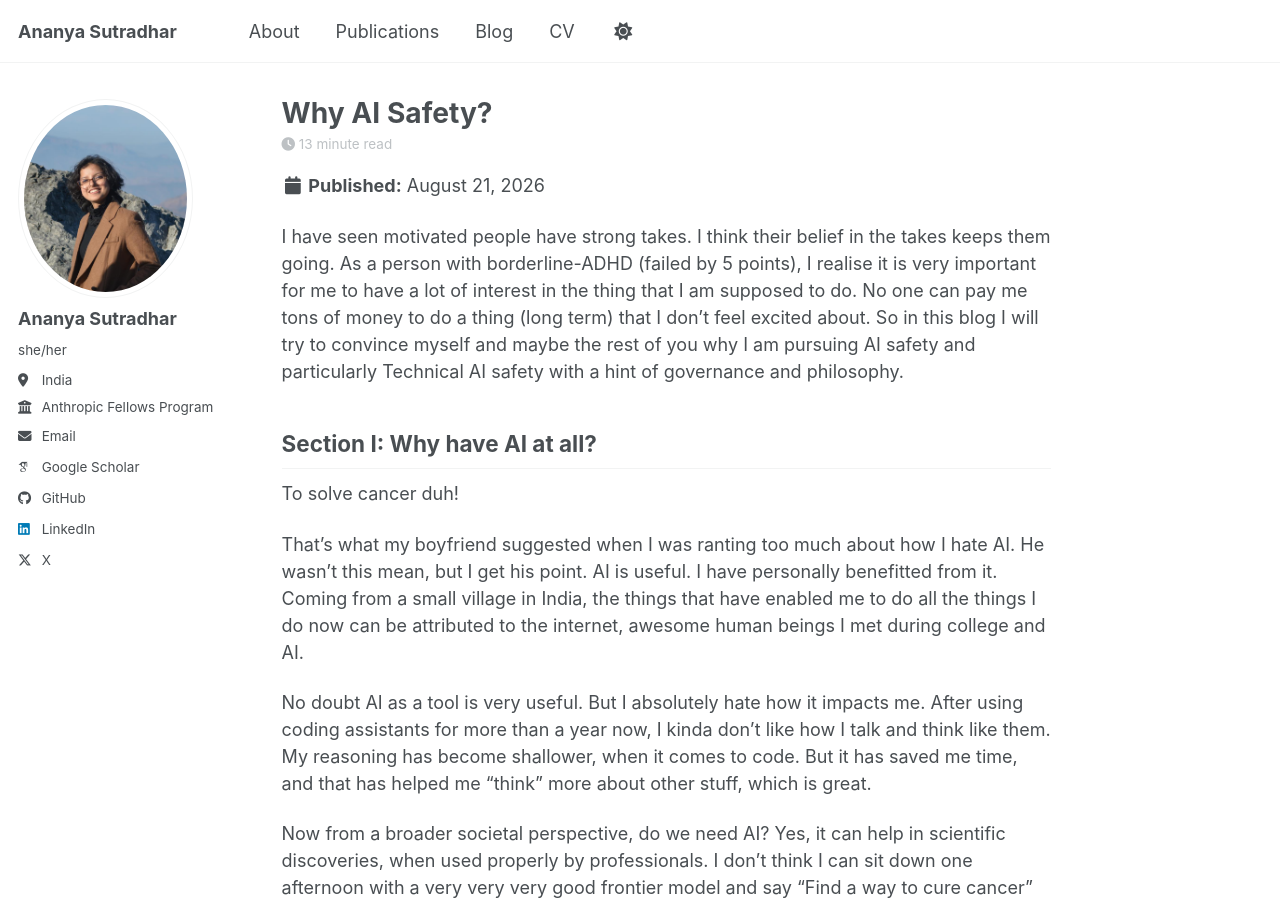
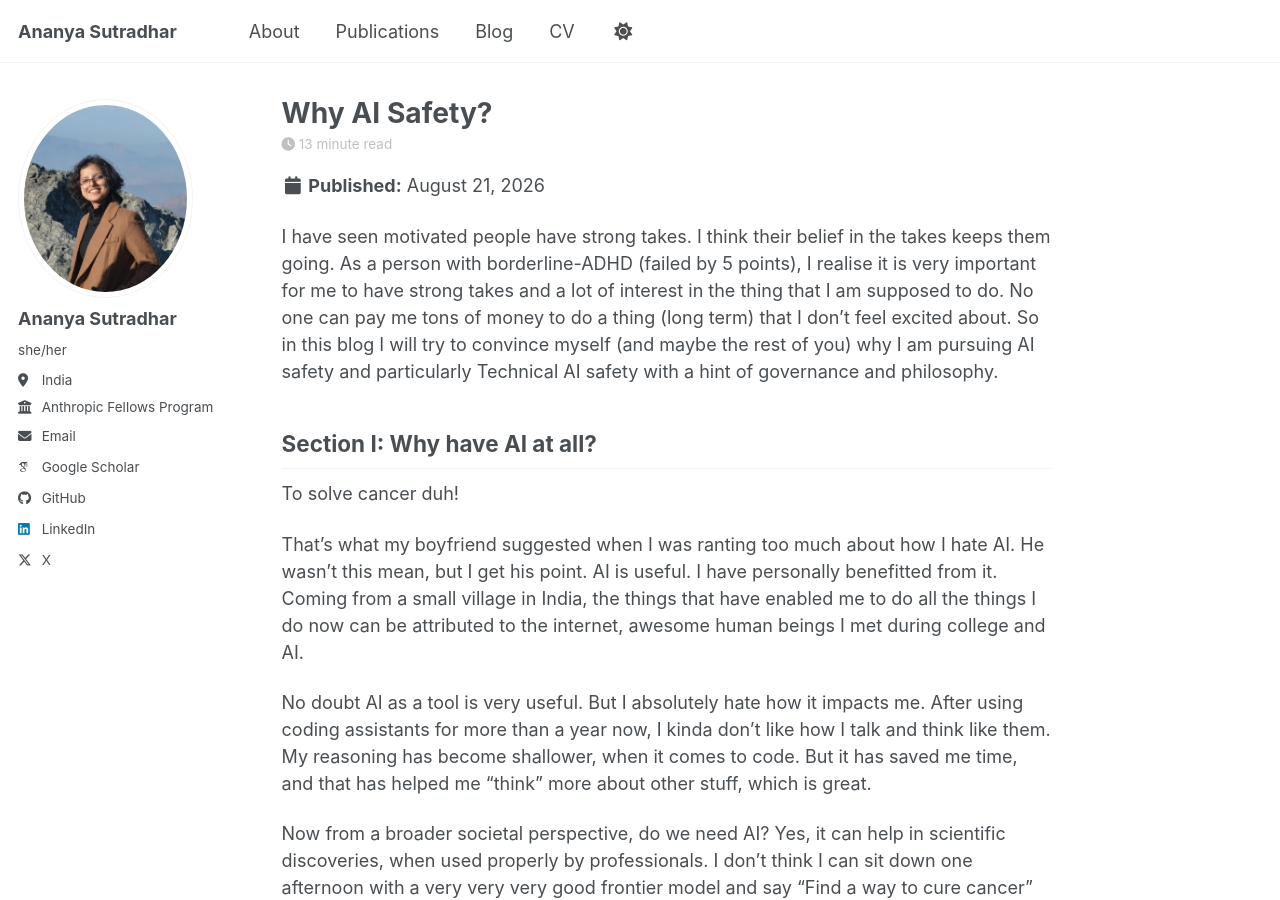
Before and after one commit to sdananya/sdananya.github.io, a Jekyll site: the page built from _posts/2026-08-21-why-ai-safety.md, in a window 1280 px wide and 900 px high. Built offline with Jekyll 4.4.1, drawn with Linux system fonts in a browser that asks for light colours; some web fonts are replaced; a script bundle is joined from its source files by our own code; library files that are not in the unit come from our copies.

Commit message:
minor edit to blog
Reword introduction to emphasize the importance of strong takes and interest in AI safety.

```diff
--- a/_posts/2026-08-21-why-ai-safety.md
+++ b/_posts/2026-08-21-why-ai-safety.md
@@ -11,7 +11,7 @@ tags:
   - career
 ---
 
-I have seen motivated people have strong takes. I think their belief in the takes keeps them going. As a person with borderline-ADHD (failed by 5 points), I realise it is very important for me to have a lot of interest in the thing that I am supposed to do. No one can pay me tons of money to do a thing (long term) that I don't feel excited about. So in this blog I will try to convince myself and maybe the rest of you why I am pursuing AI safety and particularly Technical AI safety with a hint of governance and philosophy.
+I have seen motivated people have strong takes. I think their belief in the takes keeps them going. As a person with borderline-ADHD (failed by 5 points), I realise it is very important for me to have strong takes and a lot of interest in the thing that I am supposed to do. No one can pay me tons of money to do a thing (long term) that I don't feel excited about. So in this blog I will try to convince myself (and maybe the rest of you) why I am pursuing AI safety and particularly Technical AI safety with a hint of governance and philosophy.
 
 ## Section I: Why have AI at all?
 
```
